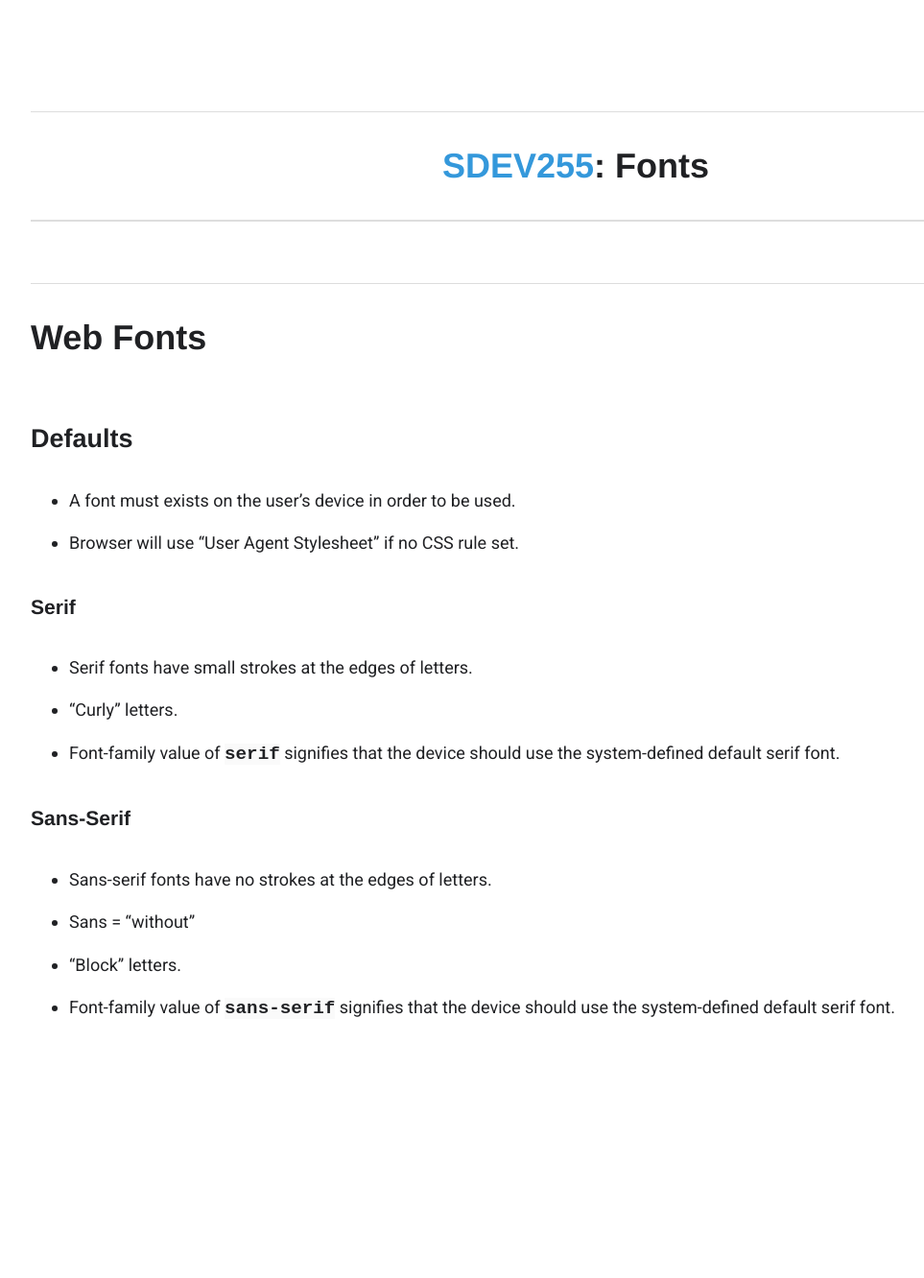
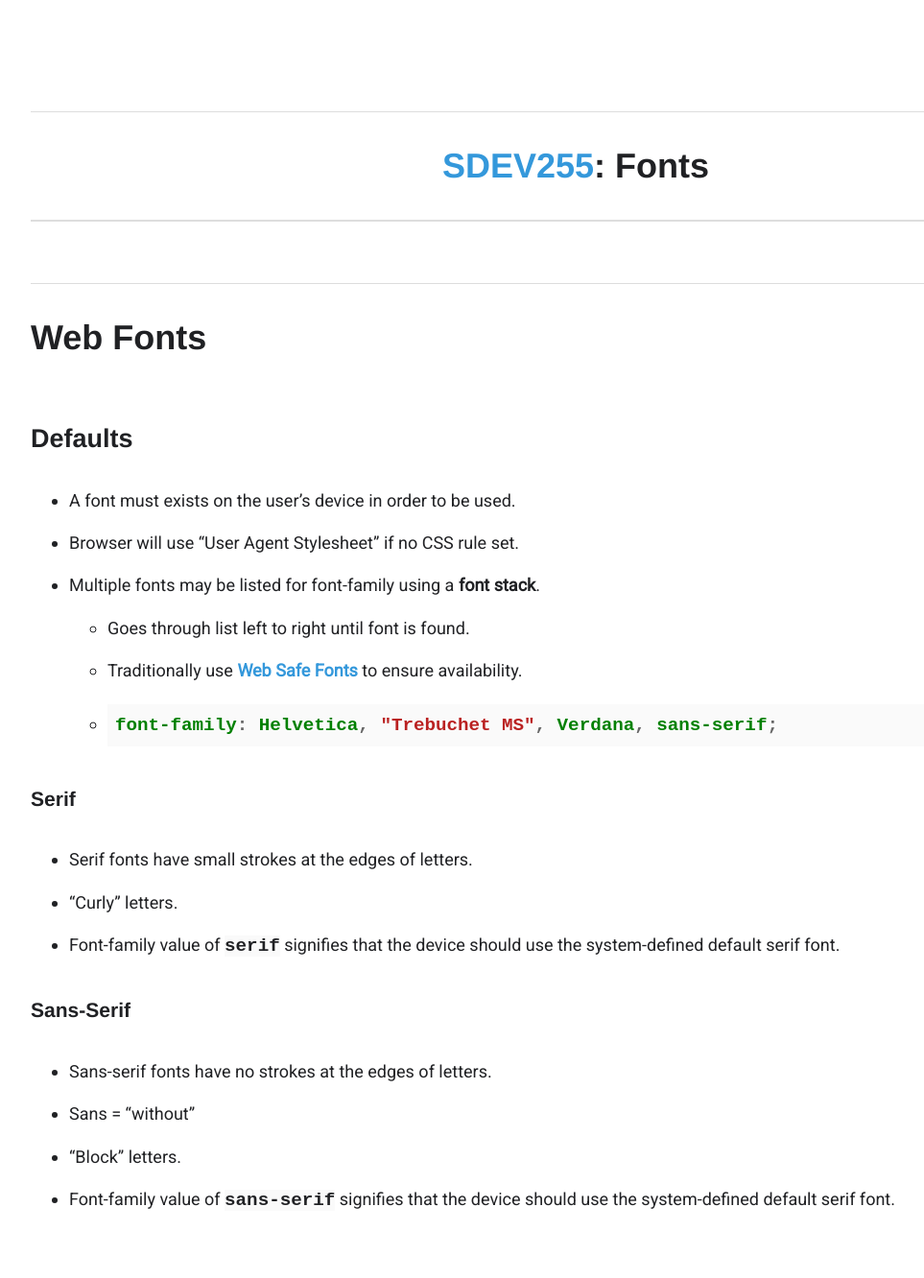
Before and after one commit to mpjovanovich/course_notes, a Jekyll site: the page built from SDEV153/fonts.md, in a window 1280 px wide. Shown: the whole page at 96% size, without its empty margins (40-1003 px from the left). Built offline with Jekyll 4.4.1, drawn with Linux system fonts in a browser that asks for light colours; before the commit the page ends 1132 px from its top, so only the background shows below that.

Commit message:
Update fonts.md

````diff
--- a/SDEV153/fonts.md
+++ b/SDEV153/fonts.md
@@ -10,6 +10,12 @@ course: SDEV255
 
 - A font must exists on the user's device in order to be used.
 - Browser will use "User Agent Stylesheet" if no CSS rule set.
+- Multiple fonts may be listed for font-family using a **font stack**.
+  - Goes through list left to right until font is found.
+  - Traditionally use [Web Safe Fonts](https://developer.mozilla.org/en-US/docs/Learn/CSS/Styling_text/Fundamentals#web_safe_fonts) to ensure availability.
+  - ```css
+    font-family: Helvetica, "Trebuchet MS", Verdana, sans-serif;
+    ```
 
 ### Serif
 
````
